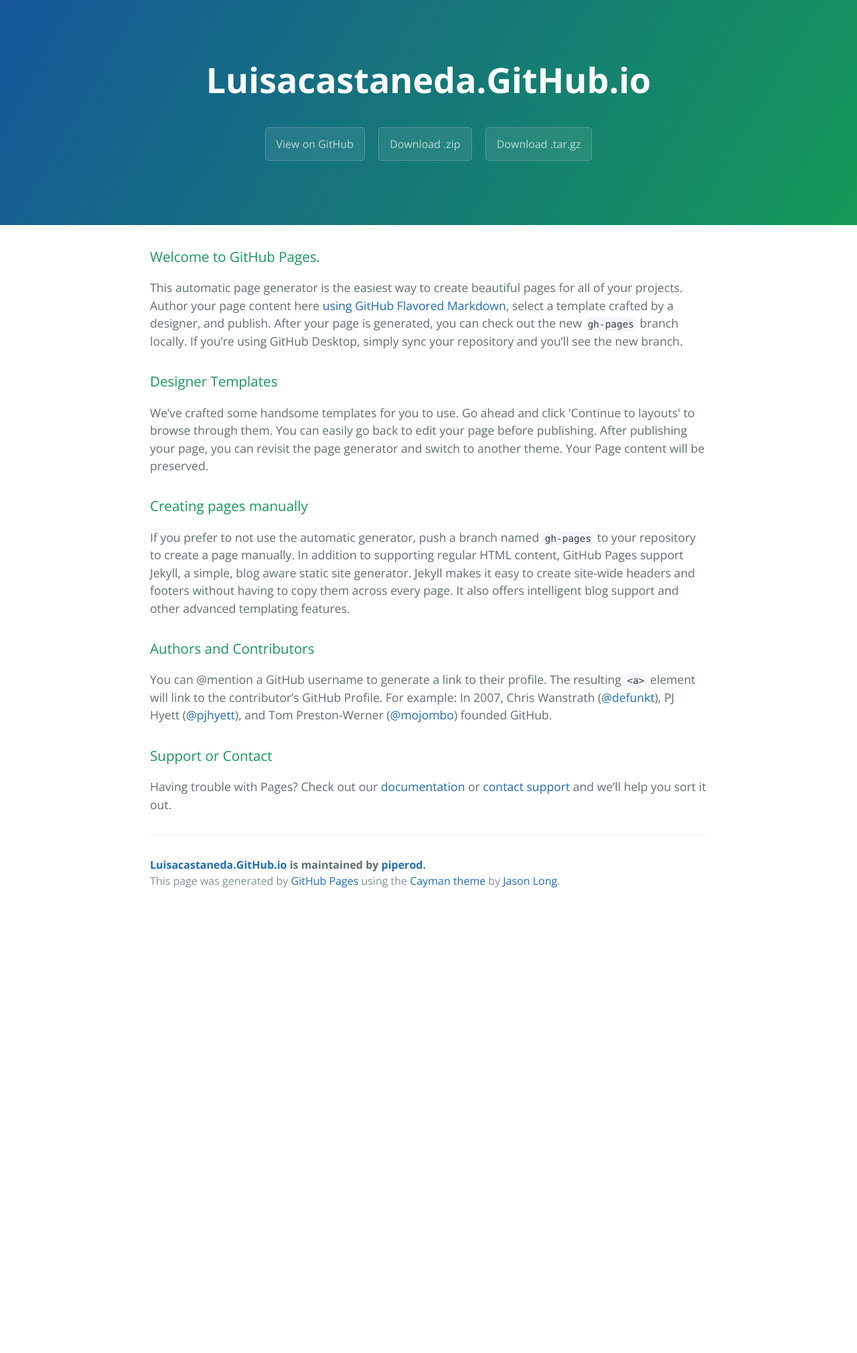
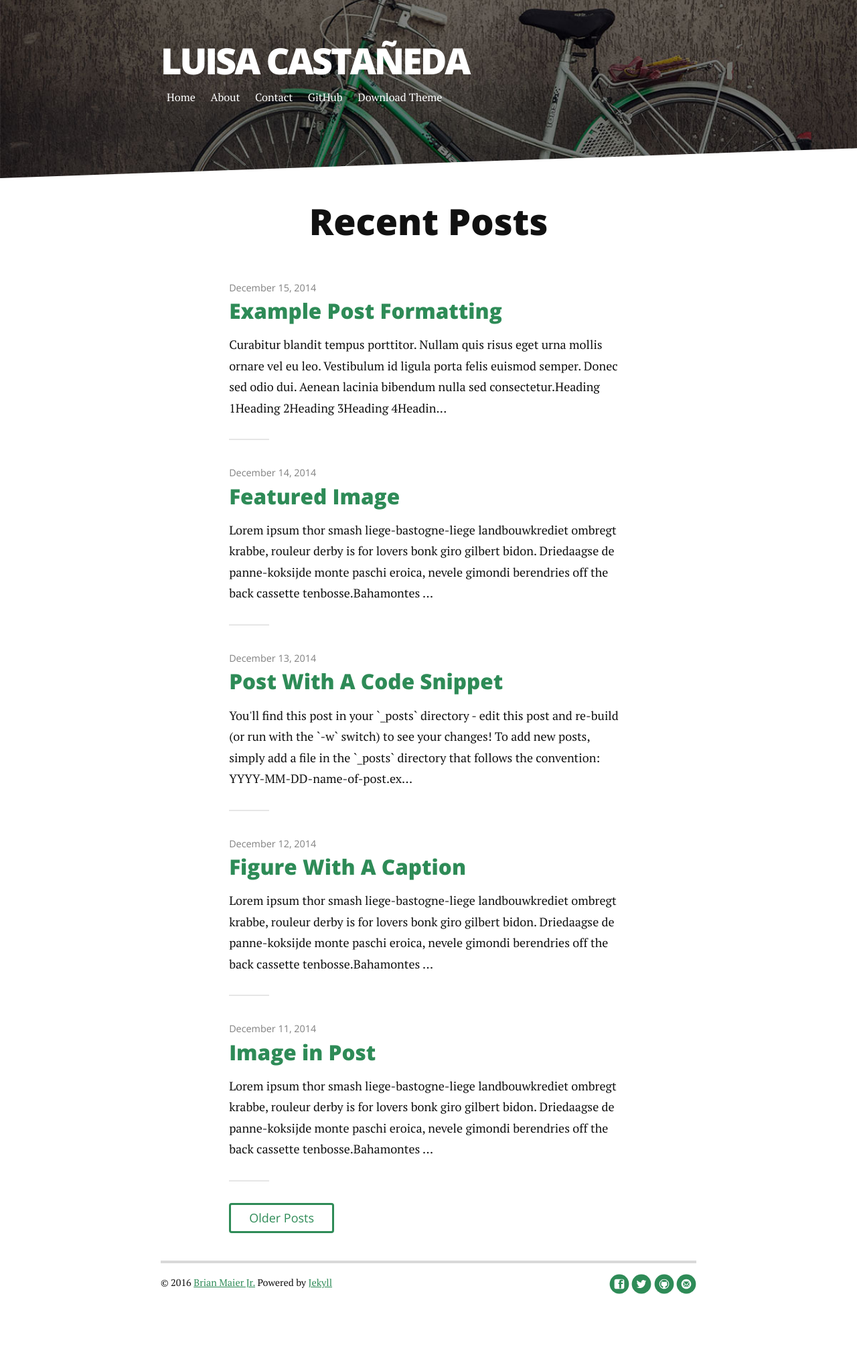
Before and after one commit to davidbotia441/luisacastaneda.github.io, a Jekyll site: the page built from index.html, in a window 1280 px wide. Shown: the whole page at 67% size. Built offline with Jekyll 4.4.1, drawn with Linux system fonts in a browser that asks for light colours; nearby versions of some CDN libraries; the list of posts is cut into pages by our own code; before the commit the page ends 1359 px from its top, so only the background shows below that.

Commit message:
Ahora si

```diff
--- a/index.html
+++ b/index.html
@@ -1,57 +1,26 @@
-<!DOCTYPE html>
-<html lang="en-us">
-  <head>
-    <meta charset="UTF-8">
-    <title>Luisacastaneda.GitHub.io by piperod</title>
-    <meta name="viewport" content="width=device-width, initial-scale=1">
-    <link rel="stylesheet" type="text/css" href="stylesheets/normalize.css" media="screen">
-    <link href='https://fonts.googleapis.com/css?family=Open+Sans:400,700' rel='stylesheet' type='text/css'>
-    <link rel="stylesheet" type="text/css" href="stylesheets/stylesheet.css" media="screen">
-    <link rel="stylesheet" type="text/css" href="stylesheets/github-light.css" media="screen">
-  </head>
-  <body>
-    <section class="page-header">
-      <h1 class="project-name">Luisacastaneda.GitHub.io</h1>
-      <h2 class="project-tagline"></h2>
-      <a href="https://github.com/piperod/luisacastaneda.github.io" class="btn">View on GitHub</a>
-      <a href="https://github.com/piperod/luisacastaneda.github.io/zipball/master" class="btn">Download .zip</a>
-      <a href="https://github.com/piperod/luisacastaneda.github.io/tarball/master" class="btn">Download .tar.gz</a>
-    </section>
+---
+layout: default
+title: Long Haul
+---
 
-    <section class="main-content">
-      <h3>
-<a id="welcome-to-github-pages" class="anchor" href="#welcome-to-github-pages" aria-hidden="true"><span aria-hidden="true" class="octicon octicon-link"></span></a>Welcome to GitHub Pages.</h3>
-
-<p>This automatic page generator is the easiest way to create beautiful pages for all of your projects. Author your page content here <a href="https://guides.github.com/features/mastering-markdown/">using GitHub Flavored Markdown</a>, select a template crafted by a designer, and publish. After your page is generated, you can check out the new <code>gh-pages</code> branch locally. If you’re using GitHub Desktop, simply sync your repository and you’ll see the new branch.</p>
-
-<h3>
-<a id="designer-templates" class="anchor" href="#designer-templates" aria-hidden="true"><span aria-hidden="true" class="octicon octicon-link"></span></a>Designer Templates</h3>
-
-<p>We’ve crafted some handsome templates for you to use. Go ahead and click 'Continue to layouts' to browse through them. You can easily go back to edit your page before publishing. After publishing your page, you can revisit the page generator and switch to another theme. Your Page content will be preserved.</p>
-
-<h3>
-<a id="creating-pages-manually" class="anchor" href="#creating-pages-manually" aria-hidden="true"><span aria-hidden="true" class="octicon octicon-link"></span></a>Creating pages manually</h3>
-
-<p>If you prefer to not use the automatic generator, push a branch named <code>gh-pages</code> to your repository to create a page manually. In addition to supporting regular HTML content, GitHub Pages support Jekyll, a simple, blog aware static site generator. Jekyll makes it easy to create site-wide headers and footers without having to copy them across every page. It also offers intelligent blog support and other advanced templating features.</p>
-
-<h3>
-<a id="authors-and-contributors" class="anchor" href="#authors-and-contributors" aria-hidden="true"><span aria-hidden="true" class="octicon octicon-link"></span></a>Authors and Contributors</h3>
-
-<p>You can @mention a GitHub username to generate a link to their profile. The resulting <code>&lt;a&gt;</code> element will link to the contributor’s GitHub Profile. For example: In 2007, Chris Wanstrath (<a href="https://github.com/defunkt" class="user-mention">@defunkt</a>), PJ Hyett (<a href="https://github.com/pjhyett" class="user-mention">@pjhyett</a>), and Tom Preston-Werner (<a href="https://github.com/mojombo" class="user-mention">@mojombo</a>) founded GitHub.</p>
-
-<h3>
-<a id="support-or-contact" class="anchor" href="#support-or-contact" aria-hidden="true"><span aria-hidden="true" class="octicon octicon-link"></span></a>Support or Contact</h3>
-
-<p>Having trouble with Pages? Check out our <a href="https://help.github.com/pages">documentation</a> or <a href="https://github.com/contact">contact support</a> and we’ll help you sort it out.</p>
-
-      <footer class="site-footer">
-        <span class="site-footer-owner"><a href="https://github.com/piperod/luisacastaneda.github.io">Luisacastaneda.GitHub.io</a> is maintained by <a href="https://github.com/piperod">piperod</a>.</span>
-
-        <span class="site-footer-credits">This page was generated by <a href="https://pages.github.com">GitHub Pages</a> using the <a href="https://github.com/jasonlong/cayman-theme">Cayman theme</a> by <a href="https://twitter.com/jasonlong">Jason Long</a>.</span>
-      </footer>
-
-    </section>
-
-
-  </body>
-</html>
+<div class="home" id="home">
+  <h1 class="pageTitle">Recent Posts</h1>
+  <ul class="posts noList">
+    {% for post in paginator.posts %}
+      <li>
+        <span class="date">{{ post.date | date: '%B %d, %Y' }}</span>
+        <h3><a class="post-link" href="{{ post.url | prepend: site.baseurl }}">{{ post.title }}</a></h3>
+        <p class="description">{% if post.description %}{{ post.description | strip_html | strip_newlines | truncate: 250 }}{% else %}{{ post.content | strip_html | strip_newlines | truncate: 250 }}{% endif %}</p>
+      </li>
+    {% endfor %}
+  </ul>
+  <!-- Pagination links -->
+  <div class="pagination">
+    {% if paginator.previous_page %}
+      <a href="{{ paginator.previous_page_path | prepend: site.baseurl }}" class="previous button__outline">Newer Posts</a>
+    {% endif %}
+    {% if paginator.next_page %}
+      <a href="{{ paginator.next_page_path | prepend: site.baseurl }}" class="next button__outline">Older Posts</a>
+    {% endif %}
+  </div>
+</div>
--- a/stylesheets/github-light.css
+++ /dev/null
@@ -1,123 +0,0 @@
-/*
-The MIT License (MIT)
-
-Copyright (c) 2016 GitHub, Inc.
-
-Permission is hereby granted, free of charge, to any person obtaining a copy
-of this software and associated documentation files (the "Software"), to deal
-in the Software without restriction, including without limitation the rights
-to use, copy, modify, merge, publish, distribute, sublicense, and/or sell
-copies of the Software, and to permit persons to whom the Software is
-furnished to do so, subject to the following conditions:
-
-The above copyright notice and this permission notice shall be included in all
-copies or substantial portions of the Software.
-
-THE SOFTWARE IS PROVIDED "AS IS", WITHOUT WARRANTY OF ANY KIND, EXPRESS OR
-IMPLIED, INCLUDING BUT NOT LIMITED TO THE WARRANTIES OF MERCHANTABILITY,
-FITNESS FOR A PARTICULAR PURPOSE AND NONINFRINGEMENT. IN NO EVENT SHALL THE
-AUTHORS OR COPYRIGHT HOLDERS BE LIABLE FOR ANY CLAIM, DAMAGES OR OTHER
-LIABILITY, WHETHER IN AN ACTION OF CONTRACT, TORT OR OTHERWISE, ARISING FROM,
-OUT OF OR IN CONNECTION WITH THE SOFTWARE OR THE USE OR OTHER DEALINGS IN THE
-SOFTWARE.
-
-*/
-
-.pl-c /* comment */ {
-  color: #969896;
-}
-
-.pl-c1 /* constant, variable.other.constant, support, meta.property-name, support.constant, support.variable, meta.module-reference, markup.raw, meta.diff.header */,
-.pl-s .pl-v /* string variable */ {
-  color: #0086b3;
-}
-
-.pl-e /* entity */,
-.pl-en /* entity.name */ {
-  color: #795da3;
-}
-
-.pl-smi /* variable.parameter.function, storage.modifier.package, storage.modifier.import, storage.type.java, variable.other */,
-.pl-s .pl-s1 /* string source */ {
-  color: #333;
-}
-
-.pl-ent /* entity.name.tag */ {
-  color: #63a35c;
-}
-
-.pl-k /* keyword, storage, storage.type */ {
-  color: #a71d5d;
-}
-
-.pl-s /* string */,
-.pl-pds /* punctuation.definition.string, string.regexp.character-class */,
-.pl-s .pl-pse .pl-s1 /* string punctuation.section.embedded source */,
-.pl-sr /* string.regexp */,
-.pl-sr .pl-cce /* string.regexp constant.character.escape */,
-.pl-sr .pl-sre /* string.regexp source.ruby.embedded */,
-.pl-sr .pl-sra /* string.regexp string.regexp.arbitrary-repitition */ {
-  color: #183691;
-}
-
-.pl-v /* variable */ {
-  color: #ed6a43;
-}
-
-.pl-id /* invalid.deprecated */ {
-  color: #b52a1d;
-}
-
-.pl-ii /* invalid.illegal */ {
-  color: #f8f8f8;
-  background-color: #b52a1d;
-}
-
-.pl-sr .pl-cce /* string.regexp constant.character.escape */ {
-  font-weight: bold;
-  color: #63a35c;
-}
-
-.pl-ml /* markup.list */ {
-  color: #693a17;
-}
-
-.pl-mh /* markup.heading */,
-.pl-mh .pl-en /* markup.heading entity.name */,
-.pl-ms /* meta.separator */ {
-  font-weight: bold;
-  color: #1d3e81;
-}
-
-.pl-mq /* markup.quote */ {
-  color: #008080;
-}
-
-.pl-mi /* markup.italic */ {
-  font-style: italic;
-  color: #333;
-}
-
-.pl-mb /* markup.bold */ {
-  font-weight: bold;
-  color: #333;
-}
-
-.pl-md /* markup.deleted, meta.diff.header.from-file */ {
-  color: #bd2c00;
-  background-color: #ffecec;
-}
-
-.pl-mi1 /* markup.inserted, meta.diff.header.to-file */ {
-  color: #55a532;
-  background-color: #eaffea;
-}
-
-.pl-mdr /* meta.diff.range */ {
-  font-weight: bold;
-  color: #795da3;
-}
-
-.pl-mo /* meta.output */ {
-  color: #1d3e81;
-}
--- a/stylesheets/stylesheet.css
+++ /dev/null
@@ -1,245 +0,0 @@
-* {
-  box-sizing: border-box; }
-
-body {
-  padding: 0;
-  margin: 0;
-  font-family: "Open Sans", "Helvetica Neue", Helvetica, Arial, sans-serif;
-  font-size: 16px;
-  line-height: 1.5;
-  color: #606c71; }
-
-a {
-  color: #1e6bb8;
-  text-decoration: none; }
-  a:hover {
-    text-decoration: underline; }
-
-.btn {
-  display: inline-block;
-  margin-bottom: 1rem;
-  color: rgba(255, 255, 255, 0.7);
-  background-color: rgba(255, 255, 255, 0.08);
-  border-color: rgba(255, 255, 255, 0.2);
-  border-style: solid;
-  border-width: 1px;
-  border-radius: 0.3rem;
-  transition: color 0.2s, background-color 0.2s, border-color 0.2s; }
-  .btn + .btn {
-    margin-left: 1rem; }
-
-.btn:hover {
-  color: rgba(255, 255, 255, 0.8);
-  text-decoration: none;
-  background-color: rgba(255, 255, 255, 0.2);
-  border-color: rgba(255, 255, 255, 0.3); }
-
-@media screen and (min-width: 64em) {
-  .btn {
-    padding: 0.75rem 1rem; } }
-
-@media screen and (min-width: 42em) and (max-width: 64em) {
-  .btn {
-    padding: 0.6rem 0.9rem;
-    font-size: 0.9rem; } }
-
-@media screen and (max-width: 42em) {
-  .btn {
-    display: block;
-    width: 100%;
-    padding: 0.75rem;
-    font-size: 0.9rem; }
-    .btn + .btn {
-      margin-top: 1rem;
-      margin-left: 0; } }
-
-.page-header {
-  color: #fff;
-  text-align: center;
-  background-color: #159957;
-  background-image: linear-gradient(120deg, #155799, #159957); }
-
-@media screen and (min-width: 64em) {
-  .page-header {
-    padding: 5rem 6rem; } }
-
-@media screen and (min-width: 42em) and (max-width: 64em) {
-  .page-header {
-    padding: 3rem 4rem; } }
-
-@media screen and (max-width: 42em) {
-  .page-header {
-    padding: 2rem 1rem; } }
-
-.project-name {
-  margin-top: 0;
-  margin-bottom: 0.1rem; }
-
-@media screen and (min-width: 64em) {
-  .project-name {
-    font-size: 3.25rem; } }
-
-@media screen and (min-width: 42em) and (max-width: 64em) {
-  .project-name {
-    font-size: 2.25rem; } }
-
-@media screen and (max-width: 42em) {
-  .project-name {
-    font-size: 1.75rem; } }
-
-.project-tagline {
-  margin-bottom: 2rem;
-  font-weight: normal;
-  opacity: 0.7; }
-
-@media screen and (min-width: 64em) {
-  .project-tagline {
-    font-size: 1.25rem; } }
-
-@media screen and (min-width: 42em) and (max-width: 64em) {
-  .project-tagline {
-    font-size: 1.15rem; } }
-
-@media screen and (max-width: 42em) {
-  .project-tagline {
-    font-size: 1rem; } }
-
-.main-content :first-child {
-  margin-top: 0; }
-.main-content img {
-  max-width: 100%; }
-.main-content h1, .main-content h2, .main-content h3, .main-content h4, .main-content h5, .main-content h6 {
-  margin-top: 2rem;
-  margin-bottom: 1rem;
-  font-weight: normal;
-  color: #159957; }
-.main-content p {
-  margin-bottom: 1em; }
-.main-content code {
-  padding: 2px 4px;
-  font-family: Consolas, "Liberation Mono", Menlo, Courier, monospace;
-  font-size: 0.9rem;
-  color: #383e41;
-  background-color: #f3f6fa;
-  border-radius: 0.3rem; }
-.main-content pre {
-  padding: 0.8rem;
-  margin-top: 0;
-  margin-bottom: 1rem;
-  font: 1rem Consolas, "Liberation Mono", Menlo, Courier, monospace;
-  color: #567482;
-  word-wrap: normal;
-  background-color: #f3f6fa;
-  border: solid 1px #dce6f0;
-  border-radius: 0.3rem; }
-  .main-content pre > code {
-    padding: 0;
-    margin: 0;
-    font-size: 0.9rem;
-    color: #567482;
-    word-break: normal;
-    white-space: pre;
-    background: transparent;
-    border: 0; }
-.main-content .highlight {
-  margin-bottom: 1rem; }
-  .main-content .highlight pre {
-    margin-bottom: 0;
-    word-break: normal; }
-.main-content .highlight pre, .main-content pre {
-  padding: 0.8rem;
-  overflow: auto;
-  font-size: 0.9rem;
-  line-height: 1.45;
-  border-radius: 0.3rem; }
-.main-content pre code, .main-content pre tt {
-  display: inline;
-  max-width: initial;
-  padding: 0;
-  margin: 0;
-  overflow: initial;
-  line-height: inherit;
-  word-wrap: normal;
-  background-color: transparent;
-  border: 0; }
-  .main-content pre code:before, .main-content pre code:after, .main-content pre tt:before, .main-content pre tt:after {
-    content: normal; }
-.main-content ul, .main-content ol {
-  margin-top: 0; }
-.main-content blockquote {
-  padding: 0 1rem;
-  margin-left: 0;
-  color: #819198;
-  border-left: 0.3rem solid #dce6f0; }
-  .main-content blockquote > :first-child {
-    margin-top: 0; }
-  .main-content blockquote > :last-child {
-    margin-bottom: 0; }
-.main-content table {
-  display: block;
-  width: 100%;
-  overflow: auto;
-  word-break: normal;
-  word-break: keep-all; }
-  .main-content table th {
-    font-weight: bold; }
-  .main-content table th, .main-content table td {
-    padding: 0.5rem 1rem;
-    border: 1px solid #e9ebec; }
-.main-content dl {
-  padding: 0; }
-  .main-content dl dt {
-    padding: 0;
-    margin-top: 1rem;
-    font-size: 1rem;
-    font-weight: bold; }
-  .main-content dl dd {
-    padding: 0;
-    margin-bottom: 1rem; }
-.main-content hr {
-  height: 2px;
-  padding: 0;
-  margin: 1rem 0;
-  background-color: #eff0f1;
-  border: 0; }
-
-@media screen and (min-width: 64em) {
-  .main-content {
-    max-width: 64rem;
-    padding: 2rem 6rem;
-    margin: 0 auto;
-    font-size: 1.1rem; } }
-
-@media screen and (min-width: 42em) and (max-width: 64em) {
-  .main-content {
-    padding: 2rem 4rem;
-    font-size: 1.1rem; } }
-
-@media screen and (max-width: 42em) {
-  .main-content {
-    padding: 2rem 1rem;
-    font-size: 1rem; } }
-
-.site-footer {
-  padding-top: 2rem;
-  margin-top: 2rem;
-  border-top: solid 1px #eff0f1; }
-
-.site-footer-owner {
-  display: block;
-  font-weight: bold; }
-
-.site-footer-credits {
-  color: #819198; }
-
-@media screen and (min-width: 64em) {
-  .site-footer {
-    font-size: 1rem; } }
-
-@media screen and (min-width: 42em) and (max-width: 64em) {
-  .site-footer {
-    font-size: 1rem; } }
-
-@media screen and (max-width: 42em) {
-  .site-footer {
-    font-size: 0.9rem; } }
```
Also changed, not shown: about.md (+16 -16 lines), params.json (deleted, +0 -6 lines), stylesheets/normalize.css (deleted), 12 other files.
